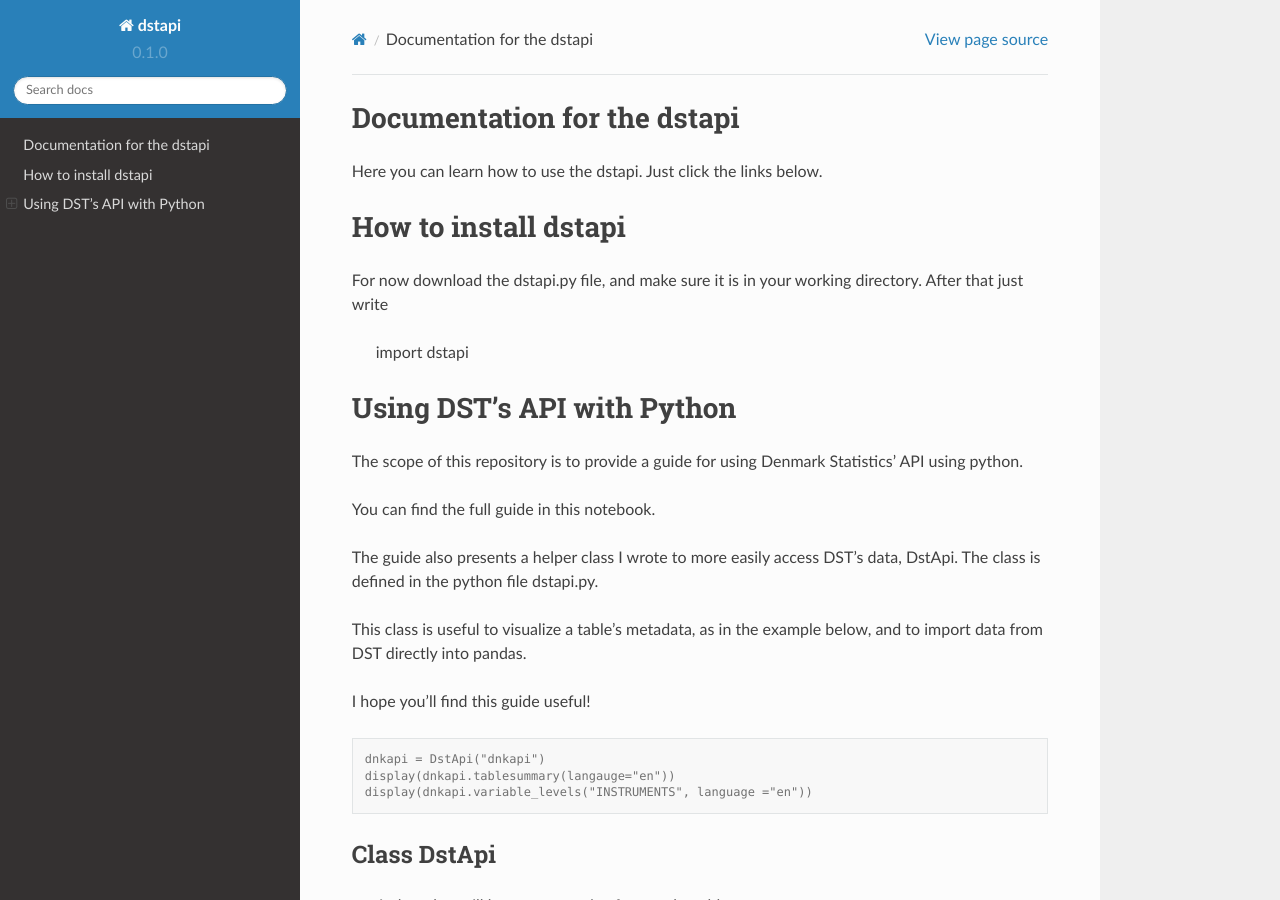
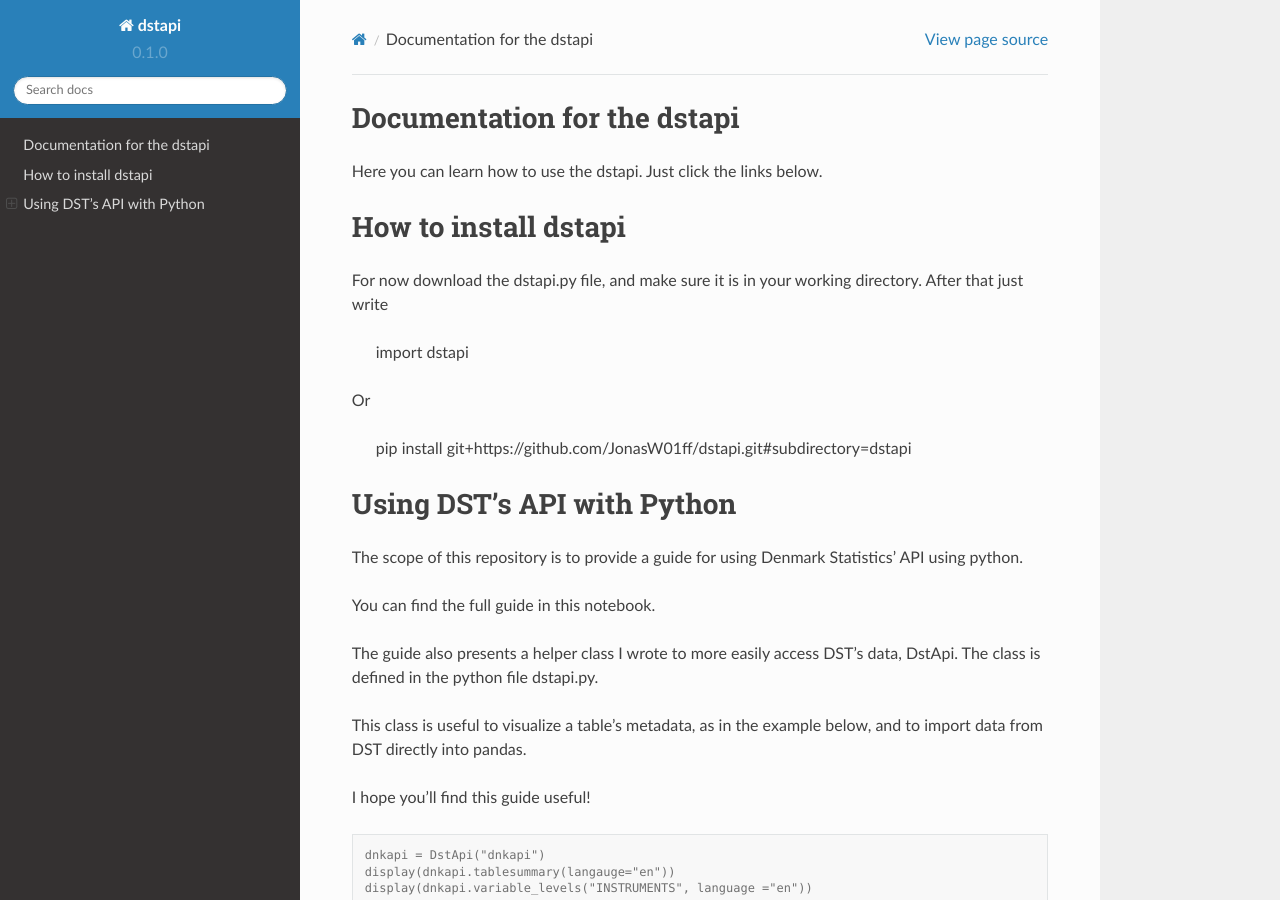
Before and after one commit to alemartinello/dstapi, a Sphinx documentation site: the page built from docs/source/index.rst, in a window 1280 px wide and 900 px high. Built offline with Sphinx 7.4.7 and the Read the Docs theme 2.0.0, drawn with Linux system fonts in a browser that asks for light colours.

Commit message:
Update index.rst

```diff
--- a/docs/source/index.rst
+++ b/docs/source/index.rst
@@ -11,6 +11,11 @@ For now download the dstapi.py file, and make sure it is in your working directo
 After that just write
 
    import dstapi
+
+Or
+
+   pip install git+https://github.com/JonasW01ff/dstapi.git#subdirectory=dstapi
+
 Using DST's API with Python
 =====
 
```
